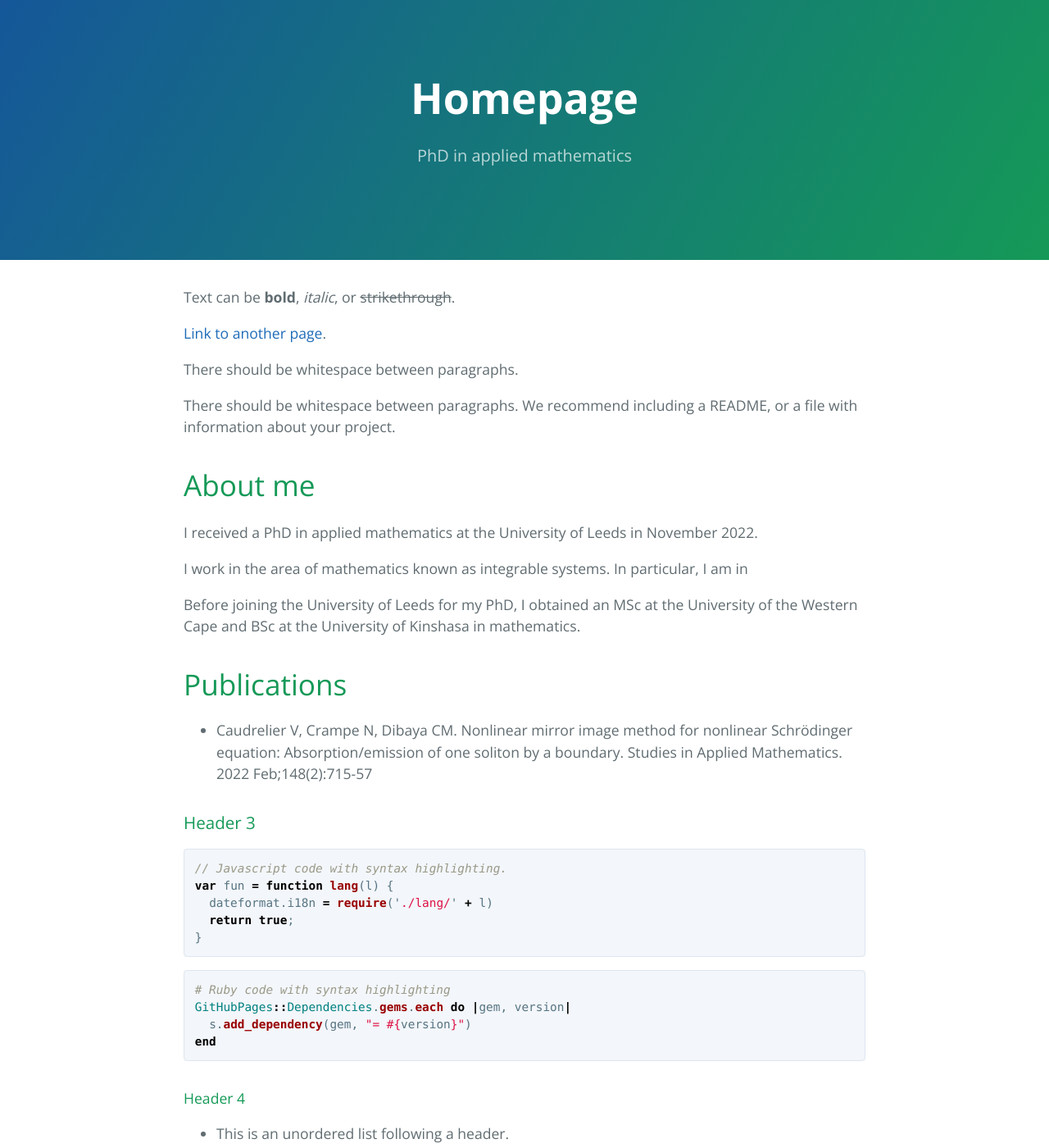
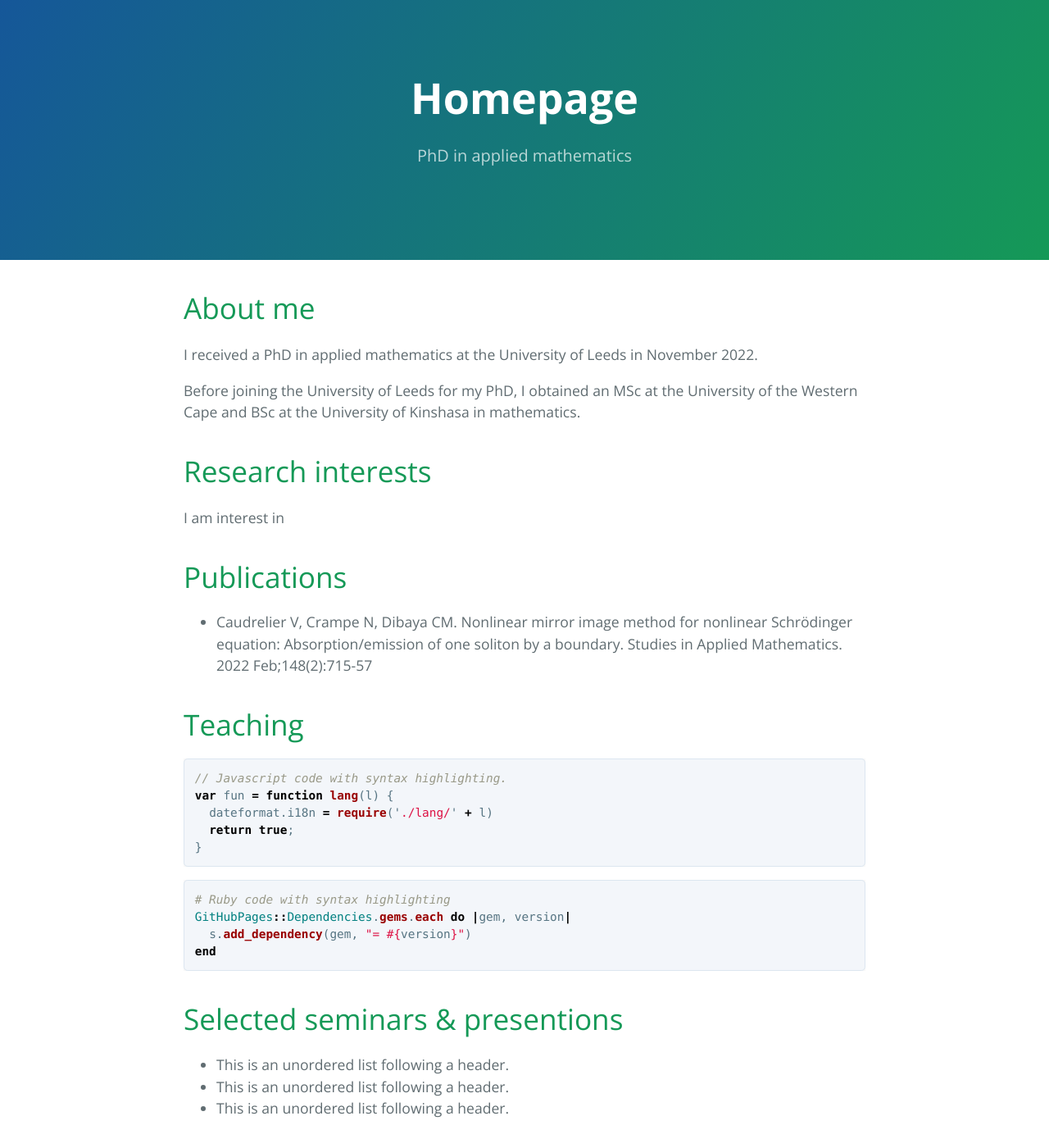
Before and after one commit to carlosdibaya/carlosdibaya.github.io, a Jekyll site: the page built from index.md, in a window 1280 px wide and 1400 px high. Shown: the whole window at 82% size. Built offline with Jekyll 4.4.1, drawn with Linux system fonts in a browser that asks for light colours; some of the changed text lies outside the part shown.

Commit message:
Update index.md

````diff
--- a/index.md
+++ b/index.md
@@ -2,27 +2,29 @@
 layout: default
 ---
 
-Text can be **bold**, _italic_, or ~~strikethrough~~.
+<!-- Text can be **bold**, _italic_, or ~~strikethrough~~.
 
 [Link to another page](./another-page.html).
 
 There should be whitespace between paragraphs.
 
-There should be whitespace between paragraphs. We recommend including a README, or a file with information about your project.
+There should be whitespace between paragraphs. We recommend including a README, or a file with information about your project. -->
 
 # About me
 
 I received a PhD in applied mathematics at the University of Leeds in November 2022.
 
-I work in the area of mathematics known as integrable systems. In particular, I am in
+Before joining the University of Leeds for my PhD, I obtained an MSc at the University of the Western Cape and BSc at the University of Kinshasa in mathematics.
 
-Before joining the University of Leeds for my PhD, I obtained an MSc at the University of the Western Cape and BSc at the University of Kinshasa in mathematics.
+# Research interests
+
+I am interest in
 
 # Publications
 
 *  Caudrelier V, Crampe N, Dibaya CM. Nonlinear mirror image method for nonlinear Schrödinger equation: Absorption/emission of one soliton by a boundary. Studies in Applied Mathematics. 2022 Feb;148(2):715-57
 
-### Header 3
+# Teaching
 
 ```js
 // Javascript code with syntax highlighting.
@@ -39,18 +41,19 @@ GitHubPages::Dependencies.gems.each do |gem, version|
 end
 ```
 
-#### Header 4
+# Selected seminars & presentions
 
 *   This is an unordered list following a header.
 *   This is an unordered list following a header.
 *   This is an unordered list following a header.
 
-##### Header 5
+# Technical skills
 
 1.  This is an ordered list following a header.
 2.  This is an ordered list following a header.
 3.  This is an ordered list following a header.
 
+<!--
 ###### Header 6
 
 | head1        | head two          | three |
@@ -123,3 +126,4 @@ Long, single-line code blocks should not wrap. They should horizontally scroll i
 ```
 The final element.
 ```
+-->
````
